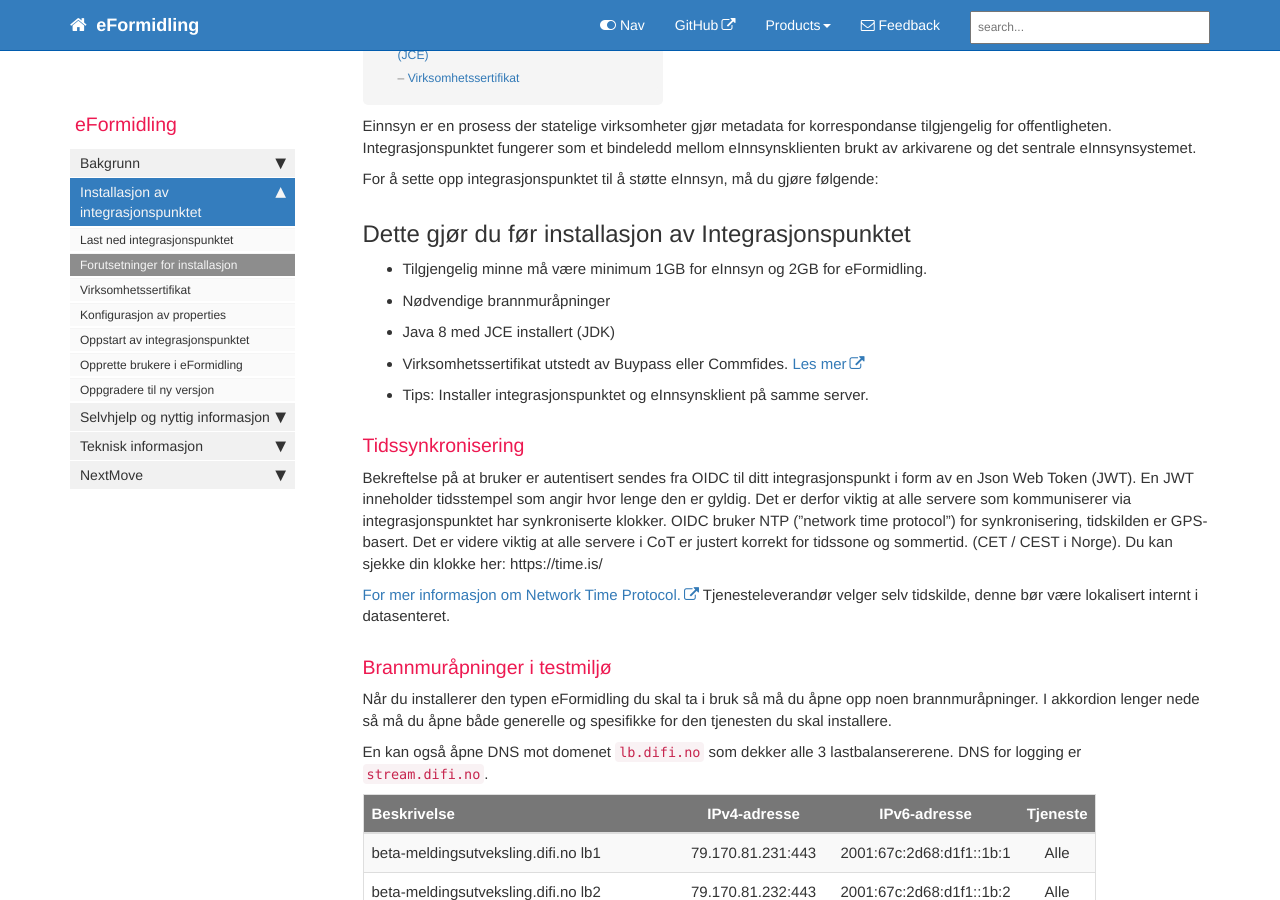
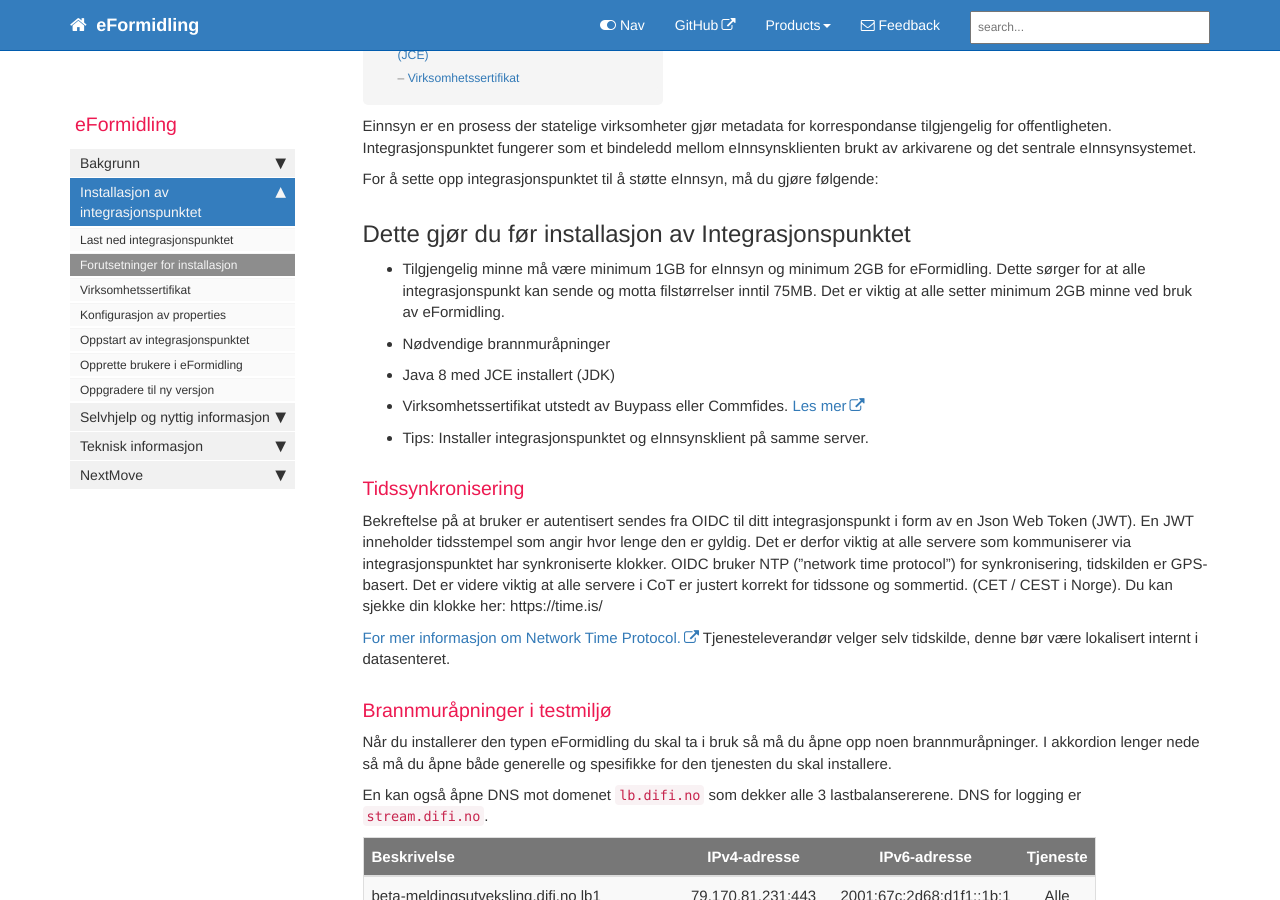
Before and after one commit to difi/eformidling, a Jekyll site: the page built from pages/Installasjon/prereq.md, in a window 1280 px wide and 900 px high, scrolled down 401 px. Built offline with Jekyll 4.4.1, drawn with Linux system fonts in a browser that asks for light colours; nearby versions of some CDN libraries; comment, search, counter and statistics services are not loaded.

Commit message:
Update prereq.md

```diff
--- a/pages/Installasjon/prereq.md
+++ b/pages/Installasjon/prereq.md
@@ -14,7 +14,7 @@ For å sette opp integrasjonspunktet til å støtte eInnsyn, må du gjøre følg
 
 ## Dette gjør du før installasjon av Integrasjonspunktet
 
-+ Tilgjengelig minne må være minimum 1GB for eInnsyn og 2GB for eFormidling.
++ Tilgjengelig minne må være minimum 1GB for eInnsyn og minimum 2GB for eFormidling. Dette sørger for at alle integrasjonspunkt kan sende og motta filstørrelser inntil 75MB. Det er viktig at alle setter minimum 2GB minne ved bruk av eFormidling.
 + Nødvendige brannmuråpninger
 + Java 8 med JCE installert (JDK)
 + Virksomhetssertifikat utstedt av Buypass eller Commfides. [Les mer](http://difi.github.io/eformidling/virksomhetssertifikat.html)
```
